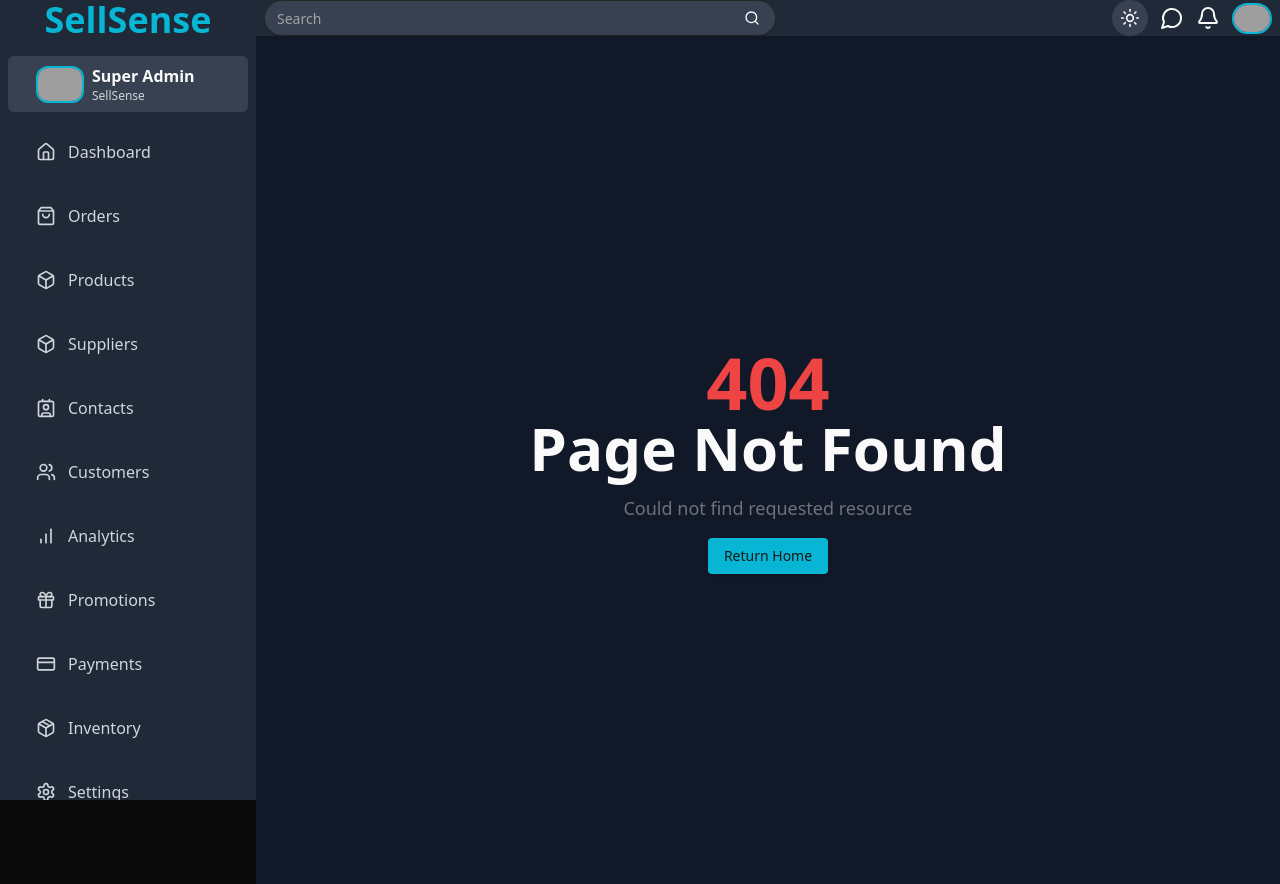
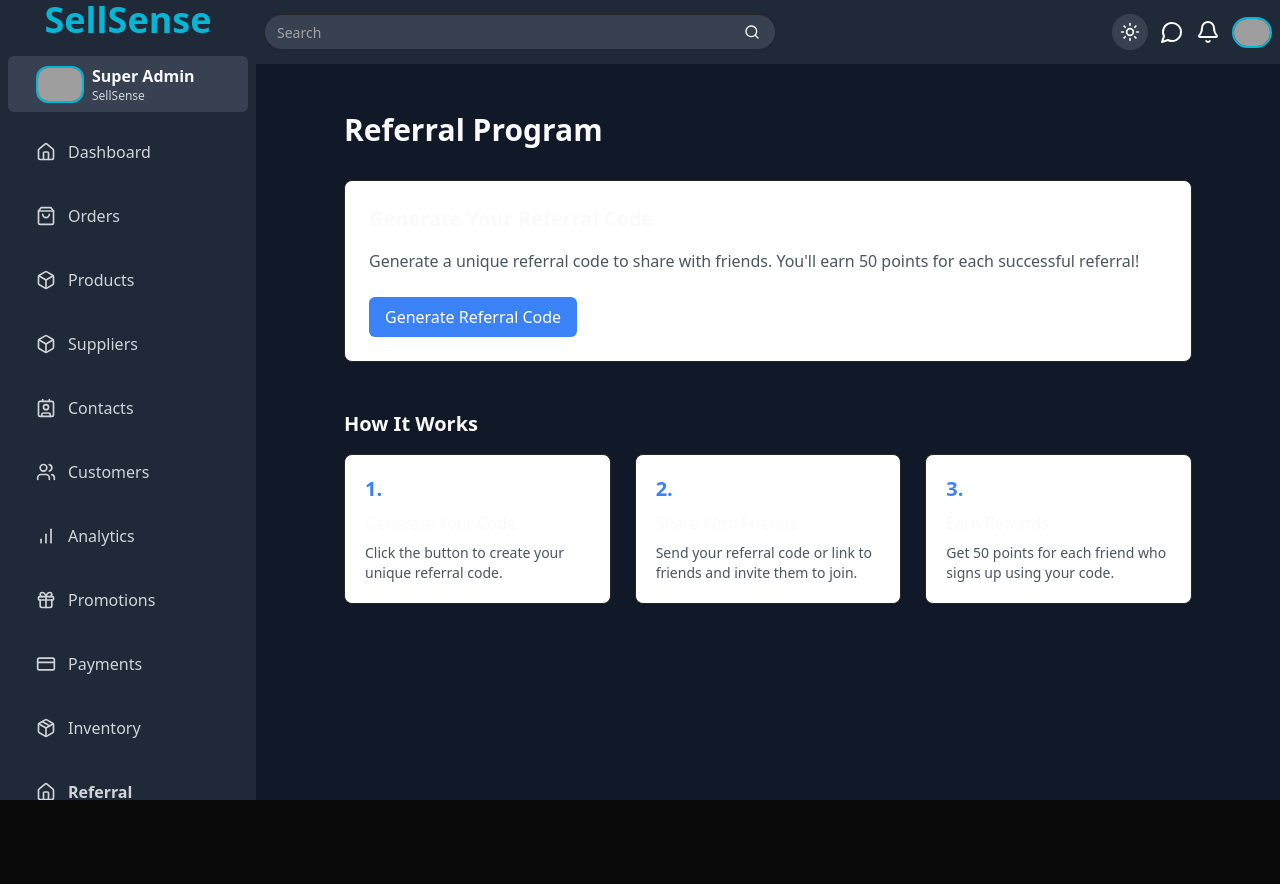
Before and after one commit to xyryc/sellsense-crm, a Next.js app: page /referral in a window 1280 px wide. Before the commit this address had no page. After the commit the page ends 800 px from the top, so only its background shows below. Built offline with nearby package versions, Linux system fonts and the light colour scheme; no server answers; grey boxes are pictures that could not be loaded.

Commit message:
feat: Implemented Referral Program system on UI

```diff
--- /dev/null
+++ b/src/app/components/Button.tsx
@@ -0,0 +1,33 @@
+// app/components/Button.tsx
+'use client';
+
+import React from 'react';
+
+interface ButtonProps {
+  onClick?: () => void;
+  disabled?: boolean;
+  className?: string;
+  children: React.ReactNode;
+  type?: 'button' | 'submit' | 'reset';
+}
+
+export default function Button({
+  onClick,
+  disabled = false,
+  className = '',
+  children,
+  type = 'button'
+}: ButtonProps) {
+  return (
+    <button
+      type={type}
+      onClick={onClick}
+      disabled={disabled}
+      className={`px-4 py-2 rounded-md font-medium ${
+        disabled ? 'bg-gray-300 cursor-not-allowed' : 'bg-blue-500 hover:bg-blue-600 text-white'
+      } ${className}`}
+    >
+      {children}
+    </button>
+  );
+}
--- /dev/null
+++ b/src/app/components/CopyButton.tsx
@@ -0,0 +1,31 @@
+// app/components/CopyButton.tsx
+'use client';
+
+import React, { useState } from 'react';
+
+interface CopyButtonProps {
+  text: string;
+}
+
+export default function CopyButton({ text }: CopyButtonProps) {
+  const [copied, setCopied] = useState<boolean>(false);
+
+  const handleCopy = async (): Promise<void> => {
+    try {
+      await navigator.clipboard.writeText(text);
+      setCopied(true);
+      setTimeout(() => setCopied(false), 2000);
+    } catch (err) {
+      console.error('Failed to copy: ', err);
+    }
+  };
+
+  return (
+    <button
+      onClick={handleCopy}
+      className="ml-2 px-2 py-1 bg-gray-100 hover:bg-gray-200 rounded text-sm"
+    >
+      {copied ? '✓ Copied' : 'Copy'}
+    </button>
+  );
+}
--- /dev/null
+++ b/src/app/components/ReferralCard.tsx
@@ -0,0 +1,55 @@
+// app/components/ReferralCard.tsx
+import React from 'react';
+import CopyButton from './CopyButton';
+import { ReferralData } from '@/types';
+
+interface ReferralCardProps {
+  referralData: ReferralData;
+}
+
+export default function ReferralCard({ referralData }: ReferralCardProps) {
+  const baseUrl = typeof window !== 'undefined' ? window.location.origin : '';
+  const referralLink = `${baseUrl}?ref=${referralData.referralCode}`;
+
+  return (
+    <div className="border rounded-lg p-6 shadow-sm bg-white">
+      <h3 className="text-xl font-semibold mb-4">Your Referral Details</h3>
+
+      <div className="space-y-4">
+        <div>
+          <p className="text-sm text-gray-500 mb-1">Referral Code</p>
+          <div className="flex items-center">
+            <code className="bg-gray-100 px-3 py-1 rounded">{referralData.referralCode}</code>
+            <CopyButton text={referralData.referralCode} />
+          </div>
+        </div>
+
+        <div>
+          <p className="text-sm text-gray-500 mb-1">Referral Link</p>
+          <div className="flex items-center">
+            <code className="bg-gray-100 px-3 py-1 rounded text-sm truncate max-w-xs">
+              {referralLink}
+            </code>
+            <CopyButton text={referralLink} />
+          </div>
+        </div>
+
+        <div>
+          <p className="text-sm text-gray-500 mb-1">Reward Points</p>
+          <p className="font-medium">{referralData.rewardPoints}</p>
+        </div>
+
+        <div>
+          <p className="text-sm text-gray-500 mb-1">Status</p>
+          <span className={`px-2 py-1 rounded text-xs ${
+            referralData.status === 'pending' ? 'bg-yellow-100 text-yellow-800' :
+            referralData.status === 'completed' ? 'bg-green-100 text-green-800' :
+            'bg-gray-100'
+          }`}>
+            {referralData.status.charAt(0).toUpperCase() + referralData.status.slice(1)}
+          </span>
+        </div>
+      </div>
+    </div>
+  );
+}
--- /dev/null
+++ b/src/app/referral/page.tsx
@@ -0,0 +1,128 @@
+// app/referral/page.tsx
+'use client';
+
+import React, { useState, useEffect } from 'react';
+import Link from 'next/link';
+import Button from '../components/Button';
+import ReferralCard from '../components/ReferralCard';
+import { ReferralData, ApiResponse } from '@/types';
+
+export default function ReferralPage() {
+  const [isLoading, setIsLoading] = useState<boolean>(false);
+  const [referralData, setReferralData] = useState<ReferralData | null>(null);
+  const [error, setError] = useState<string | null>(null);
+
+  // This would normally come from a user context or auth service
+  const userId = "65d8b3c4e6d78e001b4fc945";
+
+  const generateReferralCode = async (): Promise<void> => {
+    setIsLoading(true);
+    setError(null);
+
+    try {
+      const response = await fetch('/api/referrals', {
+        method: 'POST',
+        headers: {
+          'Content-Type': 'application/json',
+        },
+        body: JSON.stringify({ referrerId: userId }),
+      });
+
+      const data: ApiResponse<ReferralData> = await response.json();
+
+      if (!response.ok) {
+        throw new Error(data.message || 'Failed to generate referral code');
+      }
+
+      if (data.data) {
+        setReferralData(data.data);
+      }
+    } catch (err) {
+      const error = err as Error;
+      setError(error.message);
+      console.error('Error generating referral code:', error);
+    } finally {
+      setIsLoading(false);
+    }
+  };
+
+  // Check if user already has a referral code
+  useEffect(() => {
+    const checkExistingReferral = async (): Promise<void> => {
+      try {
+        const response = await fetch(`/api/referrals?referrerId=${userId}`);
+
+        if (response.ok) {
+          const data: ApiResponse<ReferralData> = await response.json();
+          if (data.success && data.data) {
+            setReferralData(data.data);
+          }
+        }
+      } catch (err) {
+        console.error('Error checking existing referral:', err);
+      }
+    };
+
+    checkExistingReferral();
+  }, [userId]);
+
+  return (
+    <div className="max-w-4xl mx-auto p-6">
+      <h1 className="text-3xl font-bold mb-8">Referral Program</h1>
+
+      {error && (
+        <div className="bg-red-100 text-red-700 p-4 rounded mb-6">
+          {error}
+        </div>
+      )}
+
+      {!referralData ? (
+        <div className="bg-white p-6 rounded-lg shadow-sm border mb-8">
+          <h2 className="text-xl font-semibold mb-4">Generate Your Referral Code</h2>
+          <p className="text-gray-600 mb-6">
+            Generate a unique referral code to share with friends. You'll earn 50 points for each successful referral!
+          </p>
+          <Button
+            onClick={generateReferralCode}
+            disabled={isLoading}
+          >
+            {isLoading ? 'Generating...' : 'Generate Referral Code'}
+          </Button>
+        </div>
+      ) : (
+        <div className="space-y-6">
+          <ReferralCard referralData={referralData} />
+
+          <div className="text-right">
+            <Link href="/referral/dashboard">
+              <Button className="bg-green-500 hover:bg-green-600">
+                View Your Referral Stats
+              </Button>
+            </Link>
+          </div>
+        </div>
+      )}
+
+      <div className="mt-12">
+        <h2 className="text-xl font-semibold mb-4">How It Works</h2>
+        <div className="grid md:grid-cols-3 gap-6">
+          <div className="bg-white p-5 rounded-lg shadow-sm border">
+            <div className="font-bold text-blue-500 text-xl mb-2">1.</div>
+            <h3 className="font-medium mb-2">Generate Your Code</h3>
+            <p className="text-gray-600 text-sm">Click the button to create your unique referral code.</p>
+          </div>
+          <div className="bg-white p-5 rounded-lg shadow-sm border">
+            <div className="font-bold text-blue-500 text-xl mb-2">2.</div>
+            <h3 className="font-medium mb-2">Share With Friends</h3>
+            <p className="text-gray-600 text-sm">Send your referral code or link to friends and invite them to join.</p>
+          </div>
+          <div className="bg-white p-5 rounded-lg shadow-sm border">
+            <div className="font-bold text-blue-500 text-xl mb-2">3.</div>
+            <h3 className="font-medium mb-2">Earn Rewards</h3>
+            <p className="text-gray-600 text-sm">Get 50 points for each friend who signs up using your code.</p>
+          </div>
+        </div>
+      </div>
+    </div>
+  );
+}
--- a/src/components/Sidebar.tsx
+++ b/src/components/Sidebar.tsx
@@ -30,6 +30,7 @@ const routes = [
   { name: "Promotions", path: "/promotions", icon: <Gift size={20} /> },
   { name: "Payments", path: "/payments", icon: <CreditCard size={20} /> },
   { name: "Inventory", path: "/inventory", icon: <Package size={20} /> },
+  { name: "Referral", path: "/referral", icon: <Home size={20} /> },
   { name: "Settings", path: "/settings", icon: <Settings size={20} /> },
 ];
 
```
Also changed, not shown: src/types.ts (+23 -0 lines).
